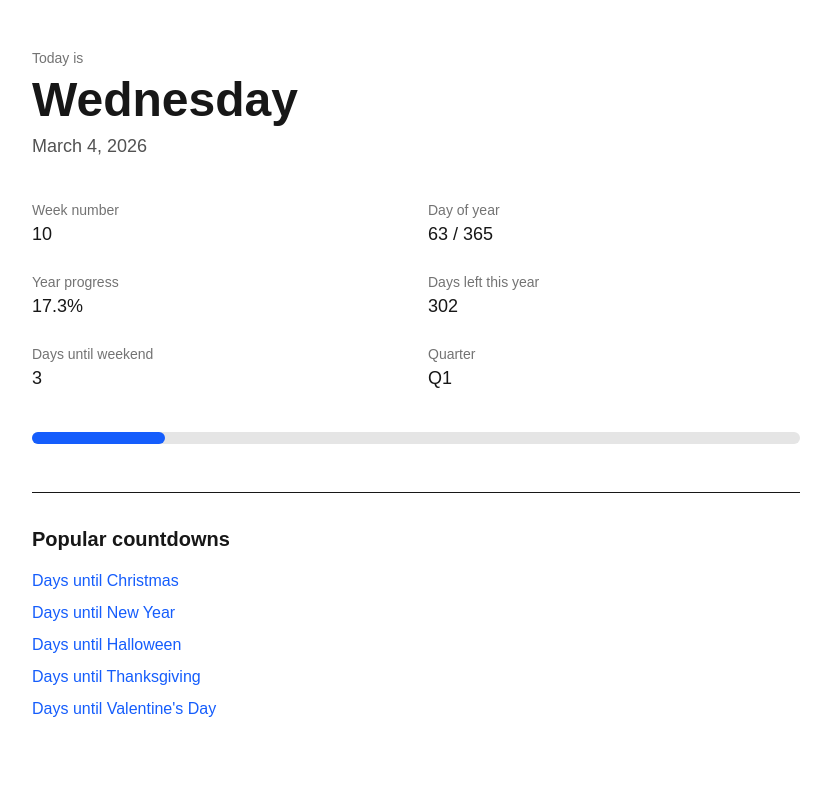
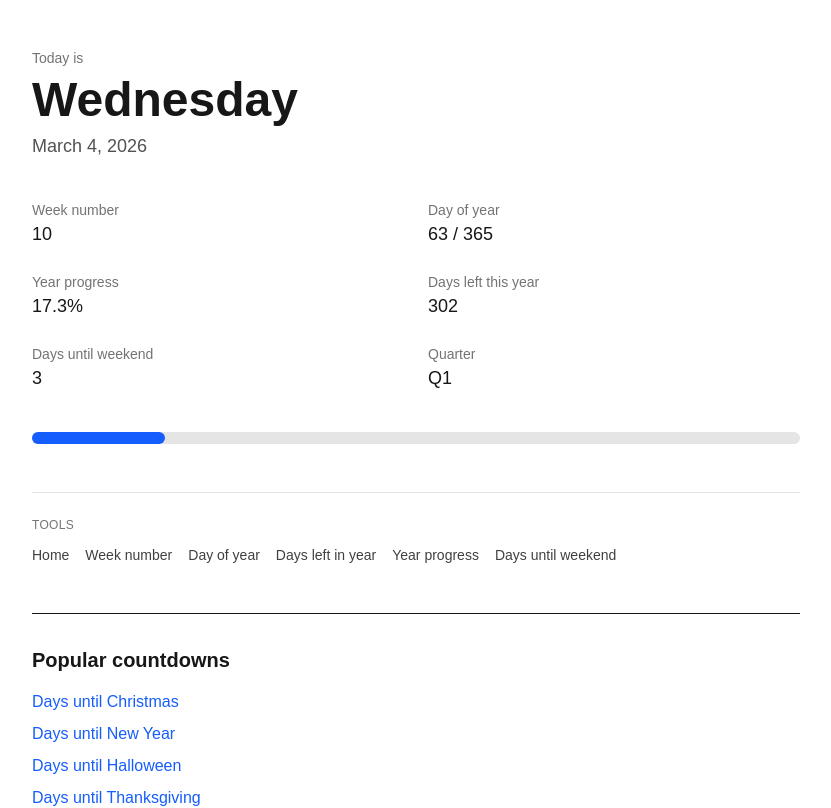
Before and after one commit to bosmeel/whatdayisit-now, a Next.js app: page / in a window 1280 px wide. Shown: the top 808 px of the page, without its empty margins (224-1055 px from the left). Built offline with nearby package versions, Linux system fonts and the light colour scheme.

Commit message:
Fix homepage client-side date rendering and restore dashboard

```diff
--- a/app/page.tsx
+++ b/app/page.tsx
@@ -1,103 +1,15 @@
-"use client";
+import type { Metadata } from "next";
+import TodayDashboard from "../components/TodayDashboard";
 
-import Link from "next/link";
-import {
-  getDayOfYear,
-  getTotalDaysInYear,
-  getISOWeekNumber,
-  getQuarter,
-  getDaysLeftInYear,
-  getYearProgressPercent,
-  getDaysUntilWeekend,
-} from "../lib/date";
+export const metadata: Metadata = {
+  title: "What day is it today? Live date dashboard",
+  description:
+    "Live date dashboard showing today's date, week number, day of year, year progress and countdown tools.",
+  alternates: {
+    canonical: "/",
+  },
+};
 
-export default function TodayDashboard() {
-  const now = new Date();
-
-  const dayName = now.toLocaleDateString("en-US", { weekday: "long" });
-
-  const fullDate = now.toLocaleDateString("en-US", {
-    year: "numeric",
-    month: "long",
-    day: "numeric",
-  });
-
-  const weekNumber = getISOWeekNumber(now);
-  const dayOfYear = getDayOfYear(now);
-  const totalDays = getTotalDaysInYear(now.getFullYear());
-  const daysLeft = getDaysLeftInYear(now);
-  const progress = getYearProgressPercent(now);
-  const quarter = getQuarter(now);
-  const daysUntilWeekend = getDaysUntilWeekend(now);
-
-  return (
-    <main className="min-h-screen bg-white text-neutral-900 px-6 py-12">
-      <div className="max-w-3xl mx-auto">
-
-        <div className="mb-10">
-          <p className="text-sm text-neutral-500 mb-2">Today is</p>
-          <h1 className="text-5xl font-semibold mb-2">{dayName}</h1>
-          <p className="text-lg text-neutral-600">{fullDate}</p>
-        </div>
-
-        <div className="grid grid-cols-1 sm:grid-cols-2 gap-6 text-sm">
-          <div>
-            <p className="text-neutral-500">Week number</p>
-            <p className="text-lg font-medium">{weekNumber}</p>
-          </div>
-
-          <div>
-            <p className="text-neutral-500">Day of year</p>
-            <p className="text-lg font-medium">
-              {dayOfYear} / {totalDays}
-            </p>
-          </div>
-
-          <div>
-            <p className="text-neutral-500">Year progress</p>
-            <p className="text-lg font-medium">{progress}%</p>
-          </div>
-
-          <div>
-            <p className="text-neutral-500">Days left this year</p>
-            <p className="text-lg font-medium">{daysLeft}</p>
-          </div>
-
-          <div>
-            <p className="text-neutral-500">Days until weekend</p>
-            <p className="text-lg font-medium">{daysUntilWeekend}</p>
-          </div>
-
-          <div>
-            <p className="text-neutral-500">Quarter</p>
-            <p className="text-lg font-medium">{quarter}</p>
-          </div>
-        </div>
-
-        <div className="mt-10">
-          <div className="w-full bg-neutral-200 h-3 rounded-full">
-            <div
-              className="bg-blue-600 h-3 rounded-full"
-              style={{ width: `${progress}%` }}
-            />
-          </div>
-        </div>
-
-        <div className="mt-12 border-t pt-8">
-          <h2 className="text-xl font-semibold mb-4">
-            Popular countdowns
-          </h2>
-
-          <ul className="space-y-2 text-blue-600">
-            <li><Link href="/days-until/christmas">Days until Christmas</Link></li>
-            <li><Link href="/days-until/new-year">Days until New Year</Link></li>
-            <li><Link href="/days-until/halloween">Days until Halloween</Link></li>
-            <li><Link href="/days-until/thanksgiving">Days until Thanksgiving</Link></li>
-            <li><Link href="/days-until/valentines-day">Days until Valentine's Day</Link></li>
-          </ul>
-        </div>
-
-      </div>
-    </main>
-  );
+export default function Home() {
+  return <TodayDashboard />;
 }
--- a/components/TodayDashboard.tsx
+++ b/components/TodayDashboard.tsx
@@ -1,6 +1,7 @@
 "use client";
 
 import Link from "next/link";
+import ToolsNav from "./ToolsNav";
 import {
   getDayOfYear,
   getTotalDaysInYear,
@@ -26,4 +27,82 @@ export default function TodayDashboard() {
   const dayOfYear = getDayOfYear(now);
   const totalDays = getTotalDaysInYear(now.getFullYear());
   const daysLeft = getDaysLeftInYear(now);
-  const progress = getYearProgressPercent(now
+  const progress = getYearProgressPercent(now);
+  const quarter = getQuarter(now);
+  const daysUntilWeekend = getDaysUntilWeekend(now);
+
+  return (
+    <main className="min-h-screen bg-white text-neutral-900 px-6 py-12">
+      <div className="max-w-3xl mx-auto">
+
+        <div className="mb-10">
+          <p className="text-sm text-neutral-500 mb-2">Today is</p>
+          <h1 className="text-5xl font-semibold mb-2">{dayName}</h1>
+          <p className="text-lg text-neutral-600">{fullDate}</p>
+        </div>
+
+        <div className="grid grid-cols-1 sm:grid-cols-2 gap-6 text-sm">
+          <div>
+            <p className="text-neutral-500">Week number</p>
+            <p className="text-lg font-medium">{weekNumber}</p>
+          </div>
+
+          <div>
+            <p className="text-neutral-500">Day of year</p>
+            <p className="text-lg font-medium">
+              {dayOfYear} / {totalDays}
+            </p>
+          </div>
+
+          <div>
+            <p className="text-neutral-500">Year progress</p>
+            <p className="text-lg font-medium">{progress}%</p>
+          </div>
+
+          <div>
+            <p className="text-neutral-500">Days left this year</p>
+            <p className="text-lg font-medium">{daysLeft}</p>
+          </div>
+
+          <div>
+            <p className="text-neutral-500">Days until weekend</p>
+            <p className="text-lg font-medium">{daysUntilWeekend}</p>
+          </div>
+
+          <div>
+            <p className="text-neutral-500">Quarter</p>
+            <p className="text-lg font-medium">{quarter}</p>
+          </div>
+        </div>
+
+        <div className="mt-10">
+          <div className="w-full bg-neutral-200 h-3 rounded-full">
+            <div
+              className="bg-blue-600 h-3 rounded-full"
+              style={{ width: `${progress}%` }}
+            />
+          </div>
+        </div>
+
+        <div className="mt-10">
+          <ToolsNav />
+        </div>
+
+        <div className="mt-12 border-t pt-8">
+          <h2 className="text-xl font-semibold mb-4">
+            Popular countdowns
+          </h2>
+
+          <ul className="space-y-2 text-blue-600">
+            <li><Link href="/days-until/christmas">Days until Christmas</Link></li>
+            <li><Link href="/days-until/new-year">Days until New Year</Link></li>
+            <li><Link href="/days-until/halloween">Days until Halloween</Link></li>
+            <li><Link href="/days-until/thanksgiving">Days until Thanksgiving</Link></li>
+            <li><Link href="/days-until/valentines-day">Days until Valentine's Day</Link></li>
+          </ul>
+        </div>
+
+      </div>
+    </main>
+  );
+}
```
